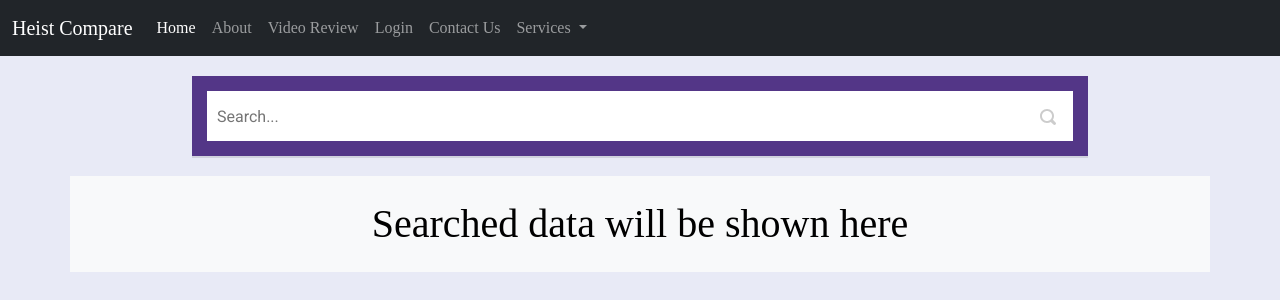
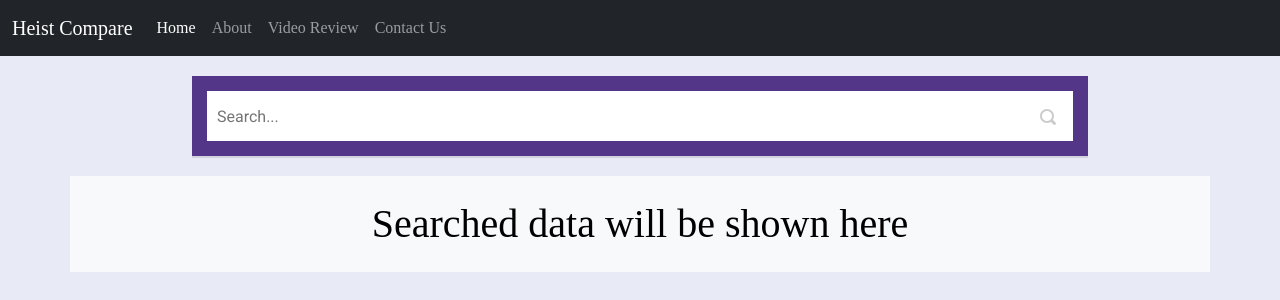
Before and after one commit to Hack-o-Heist/Heist-Compare, a Django app: template core/templates/core/search.html in a window 1280 px wide. Shown: the top 300 px of the page. Run offline with Django 3.2, Linux system fonts and the light colour scheme; the template is opened without the code that fills it, so the values that code supplies are empty; some libraries are stand-ins or nearby versions.

```diff
--- a/core/templates/core/search.html
+++ b/core/templates/core/search.html
@@ -137,21 +137,18 @@
             <div class="collapse navbar-collapse" id="navbarSupportedContent">
                 <ul class="navbar-nav me-auto mb-2 mb-lg-0">
                     <li class="nav-item">
-                        <a class="nav-link active" aria-current="page" href="#">Home</a>
+                        <a class="nav-link active" aria-current="page" href="/">Home</a>
                     </li>
                     <li class="nav-item">
-                        <a class="nav-link" href="#">About</a>
+                        <a class="nav-link" href="{% url 'about' %}">About</a>
                     </li>
                     <li class="nav-item">
-                        <a class="nav-link" href="video.html">Video Review</a>
+                        <a class="nav-link" href="/video">Video Review</a>
                     </li>
                     <li class="nav-item">
-                        <a class="nav-link" href="loginPage.html">Login</a>
+                        <a class="nav-link" href="/contact">Contact Us</a>
                     </li>
-                    <li class="nav-item">
-                        <a class="nav-link" href="contact.html">Contact Us</a>
-                    </li>
-                    <li class="nav-item dropdown">
+                    {% comment %} <li class="nav-item dropdown">
                         <a class="nav-link dropdown-toggle" href="#" id="navbarDropdown" role="button"
                             data-bs-toggle="dropdown" aria-expanded="false">
                             Services
@@ -164,7 +161,7 @@
                             </li>
                             <li><a class="dropdown-item" href="#">Search Product</a></li>
                         </ul>
-                    </li>
+                    </li> {% endcomment %}
                 </ul>
             </div>
         </div>
--- a/core/views.py
+++ b/core/views.py
@@ -30,7 +30,7 @@ def search(request, keywords):
 
 
     # random.shuffle(products)
-    products = sorted(products, key=lambda p: int(str(p['price']).replace(',', '').replace("₹", '')))
+    products = sorted(products, key=lambda p: float(str(p['price']).replace(',', '').replace("₹", '')))
 
     # products = {i:k for i, k in enumerate(products)}
     keywords.capitalize()
```
